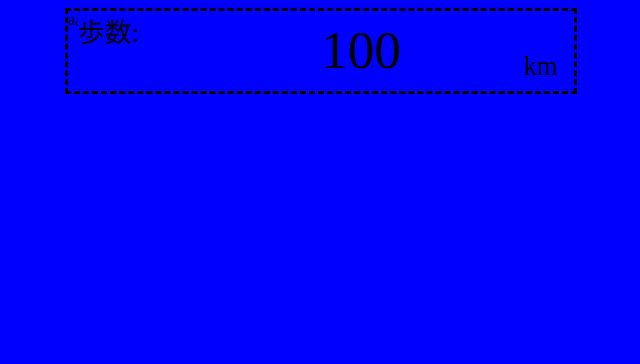
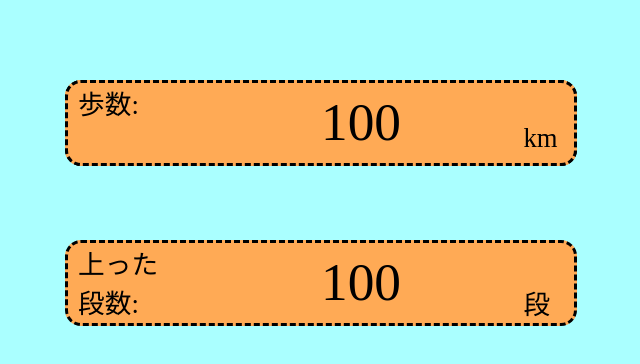
Before and after one commit to aizu-wakamatsu/justshoes, a plain HTML site: page index.html in a window 1280 px wide. Shown: the whole page, without its empty margins (639-1279 px from the left). Drawn offline with Linux system fonts and the light colour scheme.

Commit message:
[TAKEOUT] from Lab

```diff
--- a/index.html
+++ b/index.html
@@ -10,13 +10,34 @@
 
 <body>
 	<div class=comp id=hoswu>
-			<div class=title>
-					歩数:
-				</div>
+		<div class=title>
+				歩数:
+		</div>
 		<div class=atayi>
 			100
 		</div>
-		aaaaaaaa
+		<div class=tanyi>
+			歩
+		</div>
+	</div>
+	<div class=comp id=stairs>
+		<div class=title>
+			上った段数:
+		</div>
+		<div class=atayi>
+			100
+		</div>
+		<div class=tanyi>
+			段
+		</div>
+	</div>
+	<div class=comp id=hoswu>
+		<div class=title>
+			歩数:
+		</div>
+		<div class=atayi>
+			100
+		</div>
 		<div class=tanyi>
 			km
 		</div>
--- a/style.css
+++ b/style.css
@@ -1,5 +1,5 @@
 * {
-    background: blue;
+    background: #AAFFFF;
 }
 div.comp{
     position:absolute;
@@ -7,6 +7,8 @@ div.comp{
     left:55%;
     right: 5%;
     border-style: dashed;
+    background: #FFAA55;
+    border-radius: 1em;
 }
 div.title {
     position:absolute;
@@ -14,6 +16,7 @@ div.title {
     left: 2%;
     border-style: none;
     font-size: 20pt;
+    background: inherit;
 }
 div.atayi{
     position:absolute;
@@ -22,6 +25,7 @@ div.atayi{
     left: 50%;
     border-style: none;
     font-size: 40pt;
+    background: inherit;
 }
 
 
@@ -32,4 +36,14 @@ div.tanyi{
     left: 90%;
     border-style: none;
     font-size: 20pt;
+    background: inherit;
 }
+
+
+div#hoswu{
+top: 10%;
+}
+
+div#stairs {
+top: 30%;
+}
```
